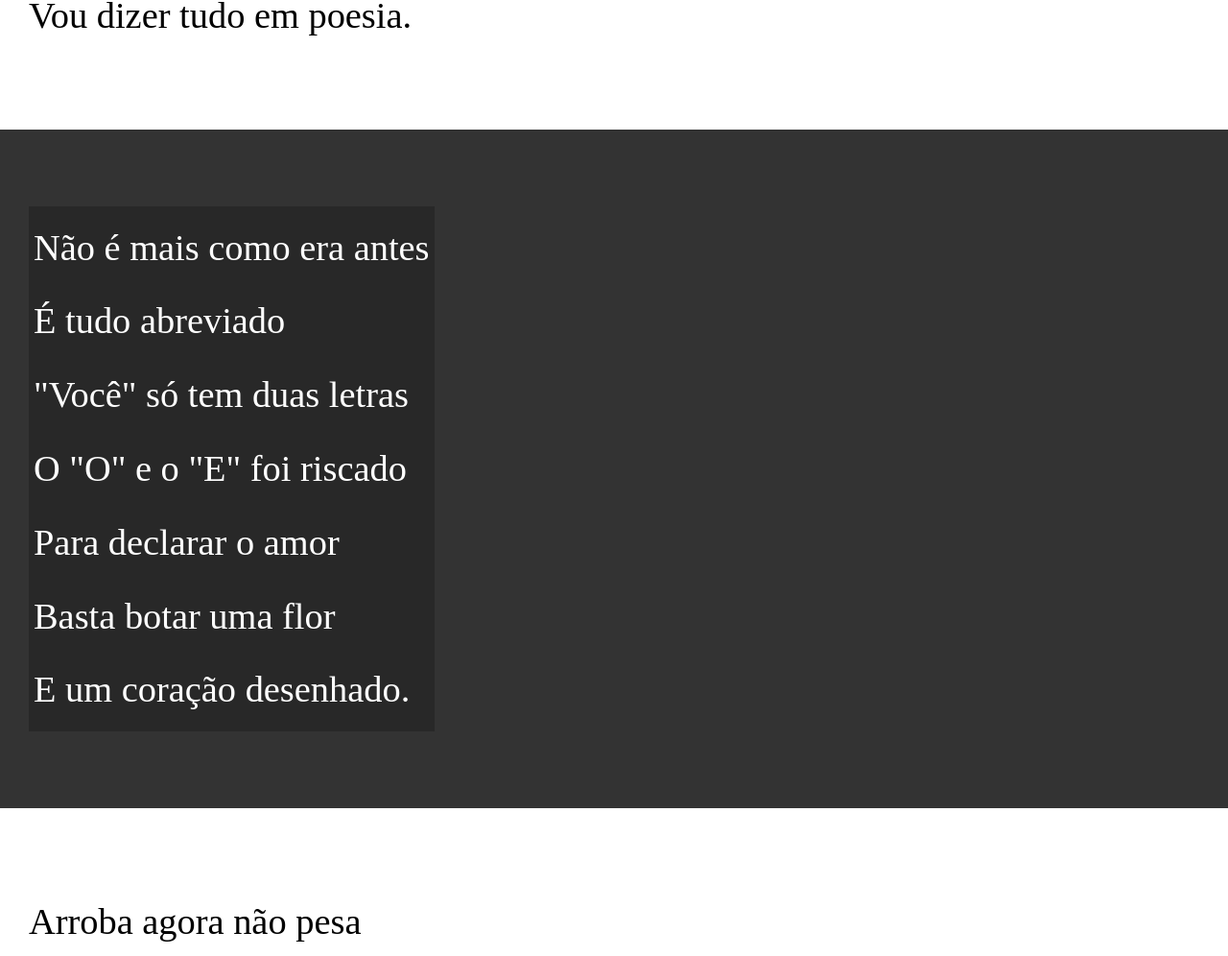
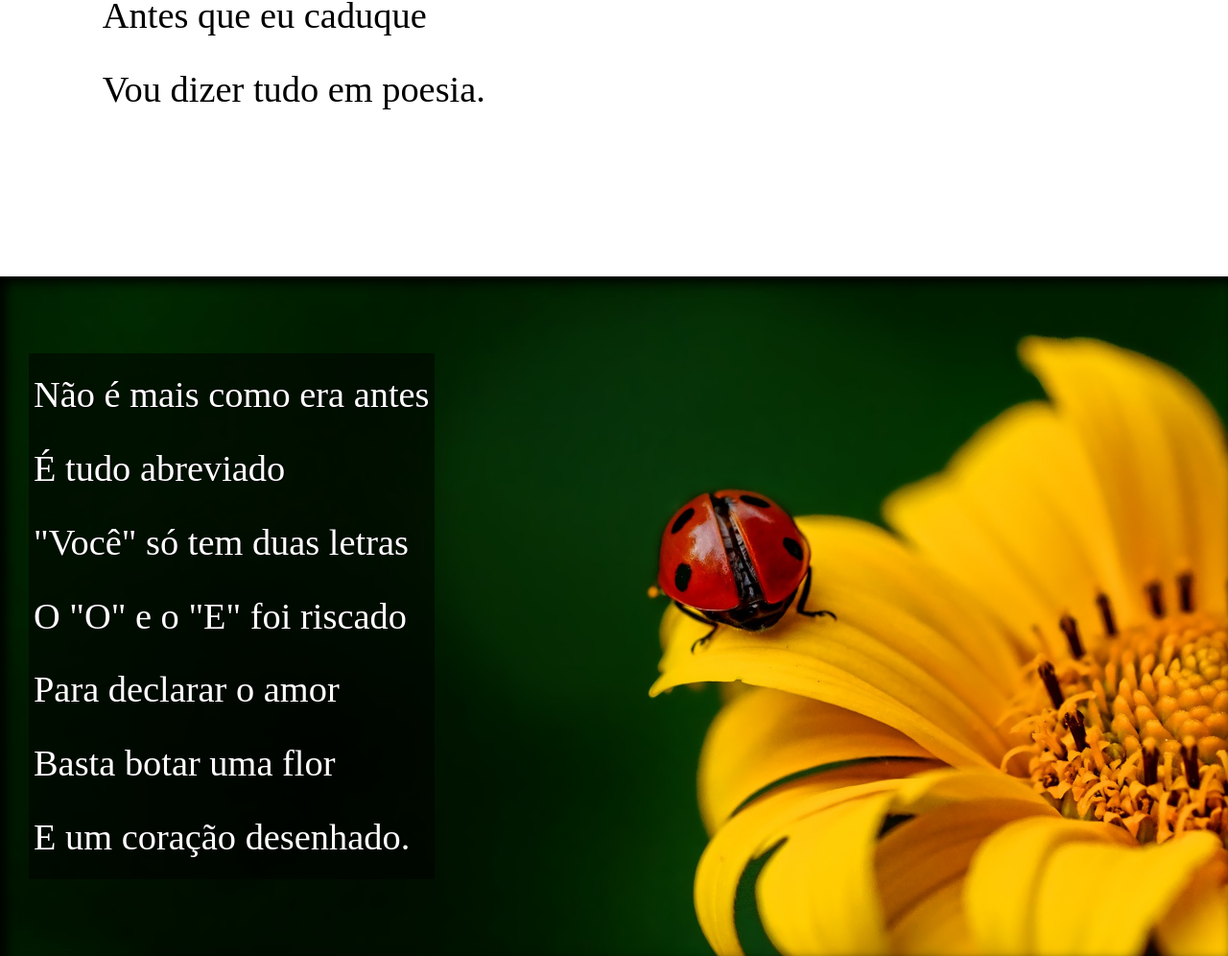
Before and after one commit to Whytter/curso-html-css, a plain HTML site: page desafios/D012/index.html in a window 1280 px wide. Shown: the part 829-1825 px from the top of the page at 96% size. Drawn offline with Linux system fonts and the light colour scheme.

Commit message:
atualizando meu site

```diff
--- a/desafios/D012/estilo/style.css
+++ b/desafios/D012/estilo/style.css
@@ -64,6 +64,9 @@ section {
     font-family: var(--font3);
     font-size: 3vw;
 }
+section>p {
+    padding: 2em;
+}
 
 section.normal{
     background-color: white;
@@ -73,12 +76,30 @@ section.normal{
 section.imagem {
     background-color: rgb(51, 51, 51);
     color: white;
+    box-shadow: inset 6px 6px 13px 0px black;
+    background-size: cover;
+    background-attachment: fixed;
 
 }
 section.imagem>p{
     display: inline-block ;
     padding: 5px;
-    background-color: rgba(0, 0, 0, 0.212);
+    background-color: rgba(0, 0, 0, 0.514);
+    text-shadow: 1px 1px 0px black;
+
+}
+
+section#img01 {
+background-image: url('../imagens/background001.jpg');
+background-position: right center;
+
+}
+
+section#img02{
+    background-image: url('../imagens/background002.jpg');
+    background-position: right center;
+
+
 }
 
 footer{
--- a/desafios/D012/index.html
+++ b/desafios/D012/index.html
@@ -32,7 +32,7 @@
 
 
 
-    <section class="imagem">
+    <section class="imagem" id="img01">
         <p>
             Não é mais como era antes <br>
             É tudo abreviado <br>
@@ -68,7 +68,7 @@
     </section>
 
 
-    <section class="imagem">
+    <section class="imagem" id="img02">
         <p>
             Tenho saudade das cartas <br>
             Escritas com a própria mão <br>
```
